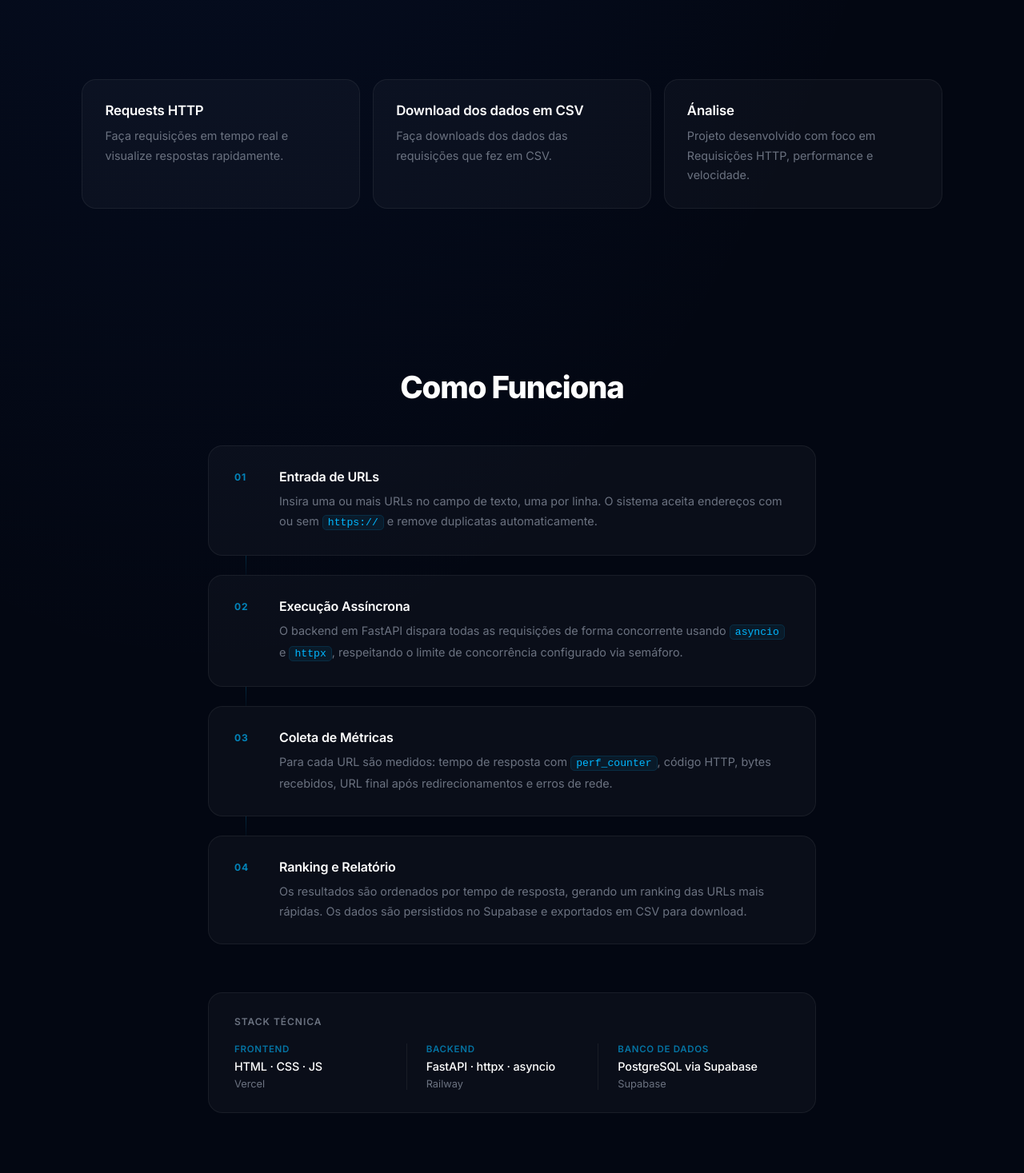
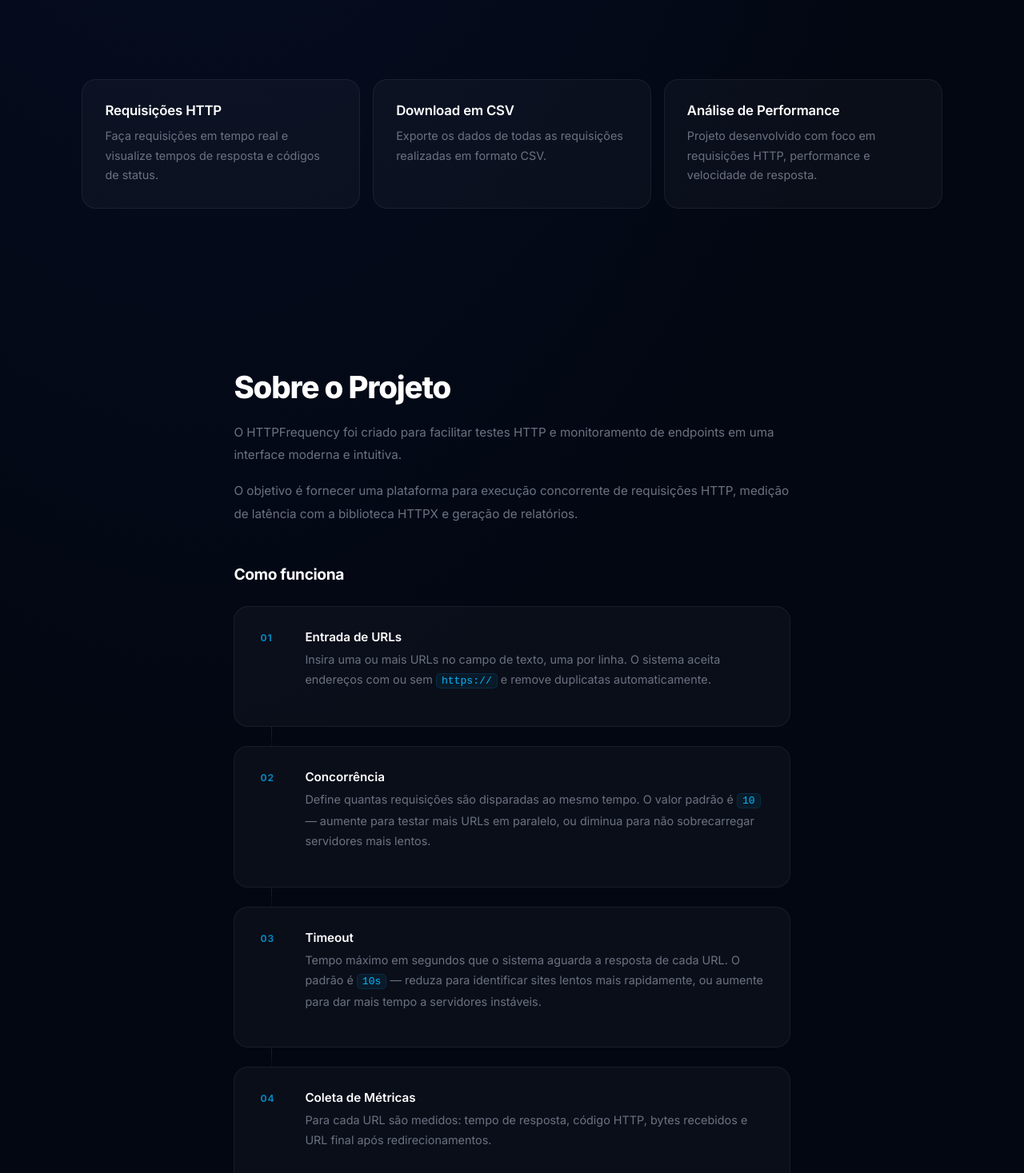
Before and after one commit to biel-444/HTTP-Frequency, a plain HTML site: page frontend/index.html in a window 1280 px wide. Shown: the part 820-2287 px from the top of the page at 80% size. Drawn offline with Linux system fonts and the light colour scheme.

Commit message:
fix(seção) Remova as infos sobre API e refaça as seções

```diff
--- a/frontend/index.html
+++ b/frontend/index.html
@@ -3,11 +3,8 @@
 
 <head>
   <meta charset="UTF-8" />
-
   <meta name="viewport" content="width=device-width, initial-scale=1.0" />
-
   <title>HTTPFrequency</title>
-
   <link rel="stylesheet" href="style.css" />
   <link rel="icon" type="image/png" href="favicon.png">
 </head>
@@ -23,7 +20,6 @@
 
     <nav class="nav-links">
       <a href="#home">Home</a>
-      <a href="#como-funciona">Como Funciona</a>
       <a href="#sobre">Sobre</a>
       <a href="#faq">FAQ</a>
       <a href="#feedback">Feedbacks</a>
@@ -41,12 +37,13 @@
       </h1>
 
       <p class="hero-subtitle">
-        Plataforma moderna para análise de requisições HTTP,
-        monitoramento de endpoints e testes avançados de APIs.
+        Plataforma para análise de requisições HTTP
+        e monitoramento de endpoints em tempo real.
       </p>
 
       <!-- REQUEST AREA -->
       <div class="request-container">
+
         <textarea
           id="urls"
           class="json-body"
@@ -55,11 +52,7 @@
 
         <div
           class="request-top"
-            style="
-              margin-top:20px;
-              gap:20px;
-              flex-wrap:wrap;
-            "
+          style="margin-top:20px; gap:20px; flex-wrap:wrap;"
         >
 
           <input
@@ -74,7 +67,7 @@
             type="number"
             id="timeout"
             class="input-url"
-              placeholder="Timeout"
+            placeholder="Timeout (s)"
             value=""
           />
 
@@ -92,6 +85,9 @@
           class="request-container"
           style="margin-top:30px;"
         ></div>
+
+      </div>
+
     </div>
 
   </section>
@@ -100,50 +96,60 @@
   <section class="features">
 
     <div class="feature-card">
-
-      <h3>Requests HTTP</h3>
-
+      <h3>Requisições HTTP</h3>
       <p>
         Faça requisições em tempo real e visualize
-        respostas rapidamente.
+        tempos de resposta e códigos de status.
       </p>
-
     </div>
 
     <div class="feature-card">
-
-      <h3>Download dos dados em CSV</h3>
-
+      <h3>Download em CSV</h3>
       <p>
-        Faça downloads dos dados das requisições que fez em CSV.
+        Exporte os dados de todas as requisições
+        realizadas em formato CSV.
       </p>
-
     </div>
 
     <div class="feature-card">
-
-      <h3>Ánalise</h3>
-
+      <h3>Análise de Performance</h3>
       <p>
-        Projeto desenvolvido com foco em Requisições HTTP,
-        performance e velocidade.
+        Projeto desenvolvido com foco em requisições HTTP,
+        performance e velocidade de resposta.
       </p>
-
     </div>
 
   </section>
 
-  <!-- COMO FUNCIONA -->
-  <section class="how-it-works" id="como-funciona">
+  <!-- SOBRE -->
+  <section class="about" id="sobre">
 
-    <h2 class="section-title">Como Funciona</h2>
+    <div class="about-text">
+
+      <h2>Sobre o Projeto</h2>
+
+      <p>
+        O HTTPFrequency foi criado para facilitar testes HTTP
+        e monitoramento de endpoints em uma interface
+        moderna e intuitiva.
+      </p>
+
+      <p>
+        O objetivo é fornecer uma plataforma para execução
+        concorrente de requisições HTTP, medição de latência
+        com a biblioteca HTTPX e geração de relatórios.
+      </p>
+
+      <div class="about-how">
+
+        <h3>Como funciona</h3>
 
         <div class="how-steps">
 
           <div class="how-step">
             <div class="step-number">01</div>
             <div class="step-body">
-          <h3>Entrada de URLs</h3>
+              <h4>Entrada de URLs</h4>
               <p>
                 Insira uma ou mais URLs no campo de texto, uma por linha.
                 O sistema aceita endereços com ou sem <code>https://</code>
@@ -157,11 +163,12 @@
           <div class="how-step">
             <div class="step-number">02</div>
             <div class="step-body">
-          <h3>Execução Assíncrona</h3>
+              <h4>Concorrência</h4>
               <p>
-            O backend em FastAPI dispara todas as requisições de forma
-            concorrente usando <code>asyncio</code> e <code>httpx</code>,
-            respeitando o limite de concorrência configurado via semáforo.
+                Define quantas requisições são disparadas ao mesmo tempo.
+                O valor padrão é <code>10</code> — aumente para testar
+                mais URLs em paralelo, ou diminua para não sobrecarregar
+                servidores mais lentos.
               </p>
             </div>
           </div>
@@ -171,11 +178,12 @@
           <div class="how-step">
             <div class="step-number">03</div>
             <div class="step-body">
-          <h3>Coleta de Métricas</h3>
+              <h4>Timeout</h4>
               <p>
-            Para cada URL são medidos: tempo de resposta com
-            <code>perf_counter</code>, código HTTP, bytes recebidos,
-            URL final após redirecionamentos e erros de rede.
+                Tempo máximo em segundos que o sistema aguarda a resposta
+                de cada URL. O padrão é <code>10s</code> — reduza para
+                identificar sites lentos mais rapidamente, ou aumente
+                para dar mais tempo a servidores instáveis.
               </p>
             </div>
           </div>
@@ -185,11 +193,25 @@
           <div class="how-step">
             <div class="step-number">04</div>
             <div class="step-body">
-          <h3>Ranking e Relatório</h3>
+              <h4>Coleta de Métricas</h4>
               <p>
-            Os resultados são ordenados por tempo de resposta, gerando
-            um ranking das URLs mais rápidas. Os dados são persistidos
-            no Supabase e exportados em CSV para download.
+                Para cada URL são medidos: tempo de resposta,
+                código HTTP, bytes recebidos e URL final
+                após redirecionamentos.
+              </p>
+            </div>
+          </div>
+
+          <div class="how-connector"></div>
+
+          <div class="how-step">
+            <div class="step-number">05</div>
+            <div class="step-body">
+              <h4>Ranking e Relatório</h4>
+              <p>
+                Os resultados são ordenados por tempo de resposta,
+                gerando um ranking das URLs mais rápidas.
+                Os dados ficam disponíveis para download em CSV.
               </p>
             </div>
           </div>
@@ -219,25 +241,7 @@
           </div>
         </div>
 
-  </section>
-
-  <!-- SOBRE -->
-  <section class="about" id="sobre">
-
-    <div class="about-text">
-
-      <h2>Sobre o Projeto</h2>
-
-      <p>
-        O HTTPFrequency foi criado para facilitar testes HTTP,
-        monitoramento de APIs e visualização de respostas
-        em uma interface moderna e intuitiva.
-      </p>
-
-      <p>
-        O objetivo do projeto é fornecer uma plataforma moderna para execução concorrente de requisições HTTP,
-         análise de desempenho com a biblioteca HTTPX e geração de métricas e relatórios.
-      </p>
+      </div>
 
     </div>
 
@@ -253,19 +257,13 @@
 
       <div class="social-links">
 
-        <a target="_blank" href="https://github.com/biel-444" >
+        <a target="_blank" href="https://github.com/biel-444">
           GitHub
         </a>
 
-        <a target="_blank" href="https://www.linkedin.com/in/gabriel-de-vargas-a1014b2b0/?lipi=urn%3Ali%3Apage%3Ad_flagship3_profile_view_base_contact_details%3BDBwxCjyIR02O2GmAGbjWxA%3D%3D" >
+        <a target="_blank" href="https://www.linkedin.com/in/gabriel-de-vargas-a1014b2b0/?lipi=urn%3Ali%3Apage%3Ad_flagship3_profile_view_base_contact_details%3BDBwxCjyIR02O2GmAGbjWxA%3D%3D">
           LinkedIn
         </a>
-
-        <!--
-        <a href="#">
-          Portfólio
-        </a>
-        -->
 
       </div>
 
@@ -281,42 +279,27 @@
     </h2>
 
     <div class="faq-item">
-
-      <h3>
-        O HTTPFrequency é gratuito?
-      </h3>
-
+      <h3>O HTTPFrequency é gratuito?</h3>
       <p>
         Sim. O projeto está sendo desenvolvido de forma aberta
         e continuará evoluindo.
       </p>
-
     </div>
 
     <div class="faq-item">
-
-      <h3>
-        Posso salvar requisições?
-      </h3>
-
+      <h3>Posso salvar requisições?</h3>
       <p>
-        Sim. O sistema terá histórico persistente integrado
-        ao backend.
+        Sim. O sistema tem histórico persistente integrado
+        ao backend — os dados ficam disponíveis para download em CSV.
       </p>
-
     </div>
 
     <div class="faq-item">
-
-      <h3>
-        O projeto terá autenticação?
-      </h3>
-
+      <h3>O projeto terá autenticação?</h3>
       <p>
         Sim. Autenticação e contas de usuários estão
         planejadas para futuras versões.
       </p>
-
     </div>
 
   </section>
@@ -359,30 +342,21 @@
   <footer class="footer">
 
     <div>
-
       <div class="logo">
         HTTP<span>Frequency</span>
       </div>
-
       <p>
-        Plataforma moderna para testes,
-        monitoramento e análise de APIs.
+        Plataforma para testes e monitoramento de requisições HTTP.
       </p>
-
     </div>
 
     <div>
+      <p>© 2026 HTTPFrequency</p>
+    </div>
 
-      <p>
-        © 2026 HTTPFrequency
-      </p>
-
-    </div>
     <p class="icon-credit">
       Ícones por
-      <a href="https://www.flaticon.com/" target="_blank">
-        Flaticon
-      </a>
+      <a href="https://www.flaticon.com/" target="_blank">Flaticon</a>
     </p>
 
   </footer>
--- a/frontend/style.css
+++ b/frontend/style.css
@@ -814,3 +814,41 @@ tbody tr:hover td { color: rgba(255,255,255,0.75); }
   .stack-divider { width: 100%; height: 1px; margin: 0; }
   .stack-item { padding: 0; }
 }
+
+/* =========================
+   ABOUT — COMO FUNCIONA INTEGRADO
+========================= */
+
+.about {
+  grid-template-columns: 1fr;
+  max-width: 900px;
+  margin: 0 auto;
+}
+
+.about-text {
+  width: 100%;
+}
+
+.about-how {
+  margin-top: 48px;
+}
+
+.about-how h3 {
+  font-size: 1.2rem;
+  font-weight: 700;
+  letter-spacing: -0.02em;
+  margin-bottom: 28px;
+  color: var(--text-primary);
+}
+
+.how-step .step-body h4 {
+  font-size: 0.95rem;
+  font-weight: 600;
+  margin-bottom: 6px;
+  color: var(--text-primary);
+}
+
+.about-card {
+  width: 100%;
+  margin-top: 0;
+}
```
Lines whose indentation alone changed are shown as unchanged.
